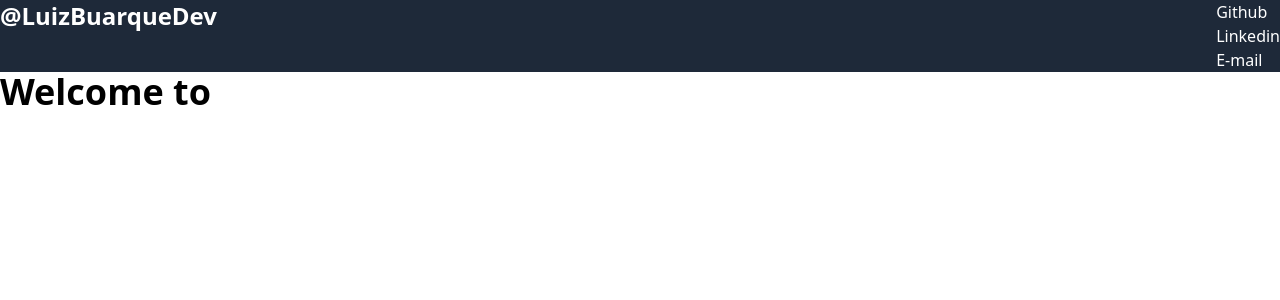
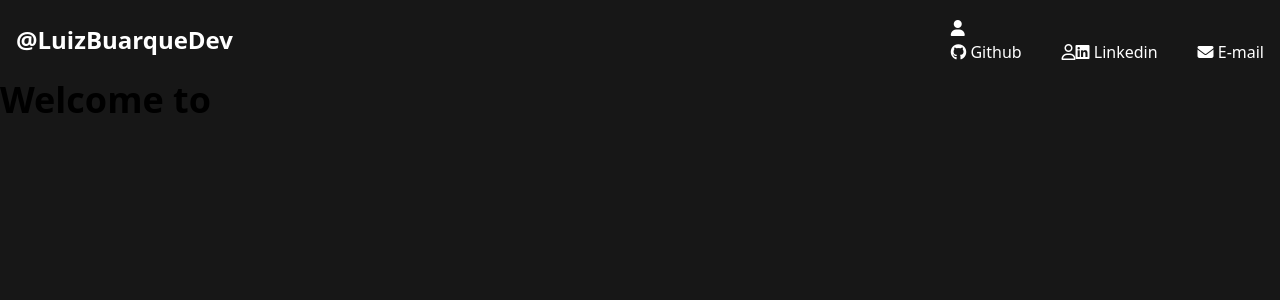
Before and after one commit to LuizBuarqueDev/Portifolio, a Next.js app in the folder portfolio/: page / in a window 1280 px wide. Shown: the top 300 px of the page. Built offline with nearby package versions, Linux system fonts and the light colour scheme.

Commit message:
Correção dois icons

```diff
--- a/portfolio/src/app/layout.tsx
+++ b/portfolio/src/app/layout.tsx
@@ -24,9 +24,17 @@ export default function RootLayout({
 }>) {
   return (
     <html lang="pt-br">
-      <body
-        className={`${geistSans.variable} ${geistMono.variable} antialiased`}
-      >
+      <head>
+        <link
+          rel="stylesheet"
+          href="https://cdnjs.cloudflare.com/ajax/libs/font-awesome/6.5.0/css/all.min.css"
+          integrity="sha512-..."
+          crossOrigin="anonymous"
+          referrerPolicy="no-referrer"
+        />
+      </head>
+
+      <body className={`${geistSans.variable} ${geistMono.variable} antialiased`}>
         {children}
       </body>
     </html>
--- a/portfolio/src/app/styles/globals.css
+++ b/portfolio/src/app/styles/globals.css
@@ -1,7 +1,6 @@
 @import "tailwindcss";
 @import "./base.css";
 
-* {
-  margin: 0;
-  padding: 0;
+body {
+    background-color: var(--color-1);
 }
--- /dev/null
+++ b/portfolio/src/components/header/header.css
@@ -0,0 +1,8 @@
+a {
+  display: inline-block;
+
+  &:hover {
+    transform: scale(1.1);
+    transition: ease 0.3s;
+  }
+}
--- a/portfolio/src/components/header/header.module.css
+++ /dev/null
@@ -1,3 +0,0 @@
-a {
-    border-radius: var(--color-1);
-}
--- a/portfolio/src/components/header/header.tsx
+++ b/portfolio/src/components/header/header.tsx
@@ -1,21 +1,24 @@
+import './header.css';
 export default function Header() {
   return (
-    <header className="bg-gray-800 text-white p-4 flex gap-4 justify-between">
+    <header className="flex justify-between items-center p-4 text-white">
       <h1 className="text-2xl font-bold">@LuizBuarqueDev</h1>
-      <nav>
-        <ul>
+      <nav><i className="fa-solid fa-user"></i>
+
+        <ul className="flex gap-10 items-center">
           <li>
-            <a href="https://github.com/seu-usuario" target="_blank" rel="noopener noreferrer">
+            <a href="https://github.com/LuizBuarqueDev" target="_blank" rel="noopener noreferrer">
               <i className="fa-brands fa-github"></i> Github
             </a>
           </li>
-          <li>
-            <a href="https://linkedin.com/in/seu-usuario" target="_blank" rel="noopener noreferrer">
+          <li><i className="fa-regular fa-user"></i>
+
+            <a href="https://www.linkedin.com/in/luiz-gabriel-buarque-vasconcelos-24074328b/" target="_blank" rel="noopener noreferrer">
               <i className="fa-brands fa-linkedin"></i> Linkedin
             </a>
           </li>
           <li>
-            <a href="mailto:seu@email.com" target="_blank" rel="noopener noreferrer">
+            <a href="mailto:luizgabrielbuarque@gmail.com" target="_blank" rel="noopener noreferrer">
               <i className="fa-solid fa-envelope"></i> E-mail
             </a>
           </li>
```
